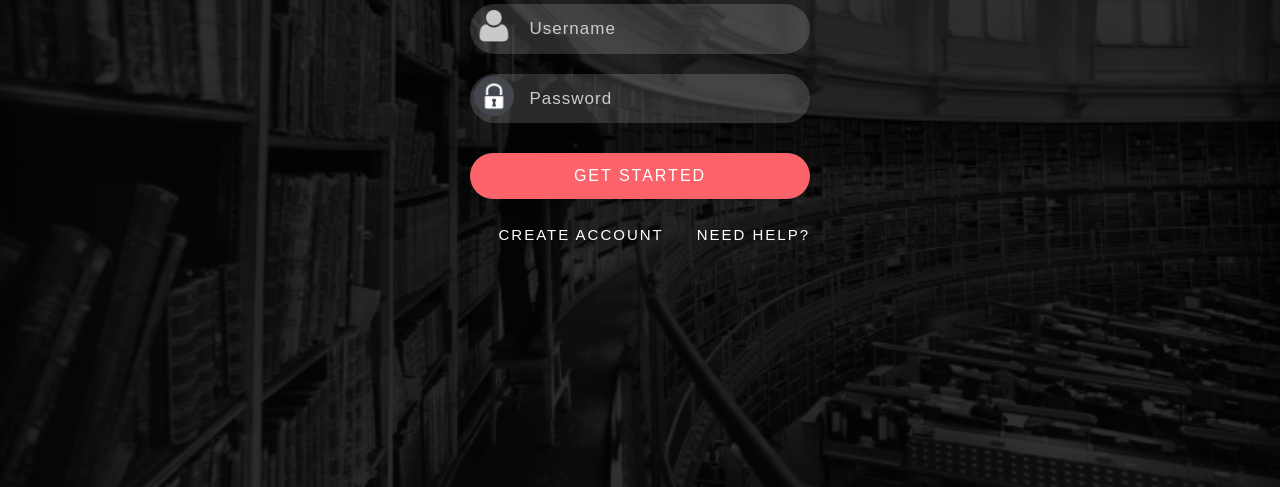
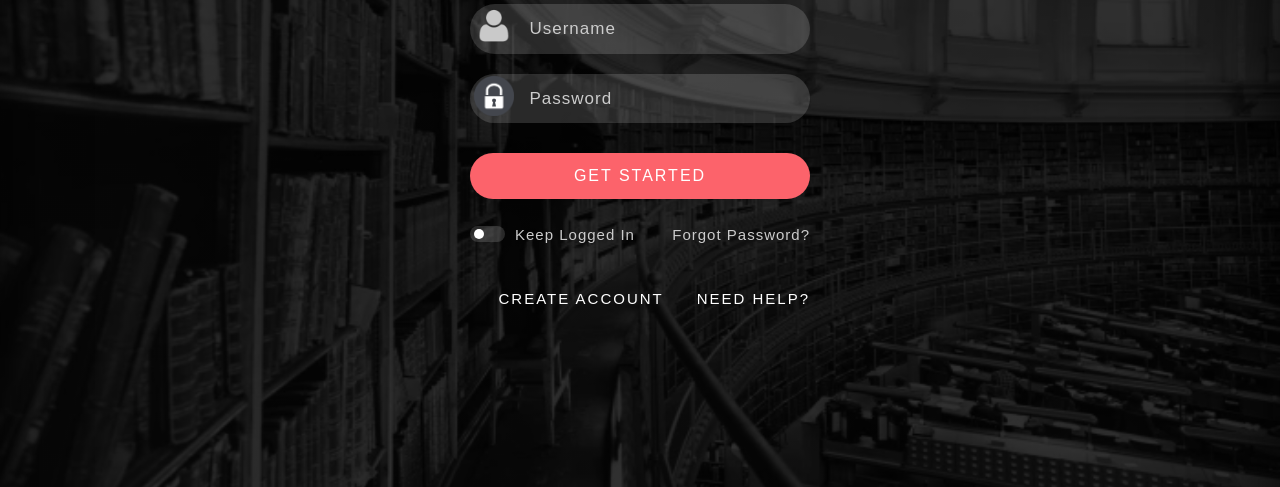
Before and after one commit to WinstonPais/CSDepartmentLib, a Django app: page /mainapp/LogIn/ in a window 1280 px wide. Shown: the part 156-643 px from the top of the page. Run offline with Django 3.2, Linux system fonts and the light colour scheme; some libraries are stand-ins or nearby versions.

Commit message:
feature: reset password

```diff
--- a/mainapp/urls.py
+++ b/mainapp/urls.py
@@ -1,6 +1,7 @@
 from django.conf.urls import url
 from mainapp import views
 from django.urls import path
+from django.contrib.auth.views import PasswordResetView,PasswordResetDoneView,PasswordResetConfirmView,PasswordResetCompleteView
 
 #template tagging
 app_name = 'mainapp'
@@ -13,4 +14,8 @@ urlpatterns=[
     path('reserve/<int:pk>/',views.reserve,name='reservebook'),
     url(r'^mybooks/$',views.mybooks,name='mybooksPage'),
     path('delete/<int:pk>/', views.dele, name='delPage'),
+    path('reset-password', PasswordResetView.as_view(), name='reset-password'),
+    path('reset-password/done', PasswordResetDoneView.as_view(), name='password_reset_done'),
+    path('reset-password/confirm/<uidb64>/<token>/',PasswordResetConfirmView.as_view(), name='password_reset_confirm'),
+    path('reset-password/complete/', PasswordResetCompleteView.as_view(), name='password_reset_complete'),
 ]
--- a/template/mainapp/login.html
+++ b/template/mainapp/login.html
@@ -68,7 +68,7 @@
       					<div class="wthree-field">
       						<button type="submit" class="btn">Get Started</button>
       					</div>
-      					<!-- <ul class="list-login">
+      					<ul class="list-login">
       						<li class="switch-agileits">
       							<label class="switch">
       								<input type="checkbox">
@@ -77,10 +77,10 @@
       							</label>
       						</li>
       						<li>
-      							<a href="#" class="text-right">forgot password?</a>
+      							<a href="{% url 'mainapp:reset-password' %}" class="text-right">forgot password?</a>
       						</li>
       						<li class="clearfix"></li>
-      					</ul> -->
+      					</ul>
                 <br>
       					<ul class="list-login-bottom">
       						<li class="">
```
Also changed, not shown: CSDepartmentLib/settings.py (+11 -1 lines).
